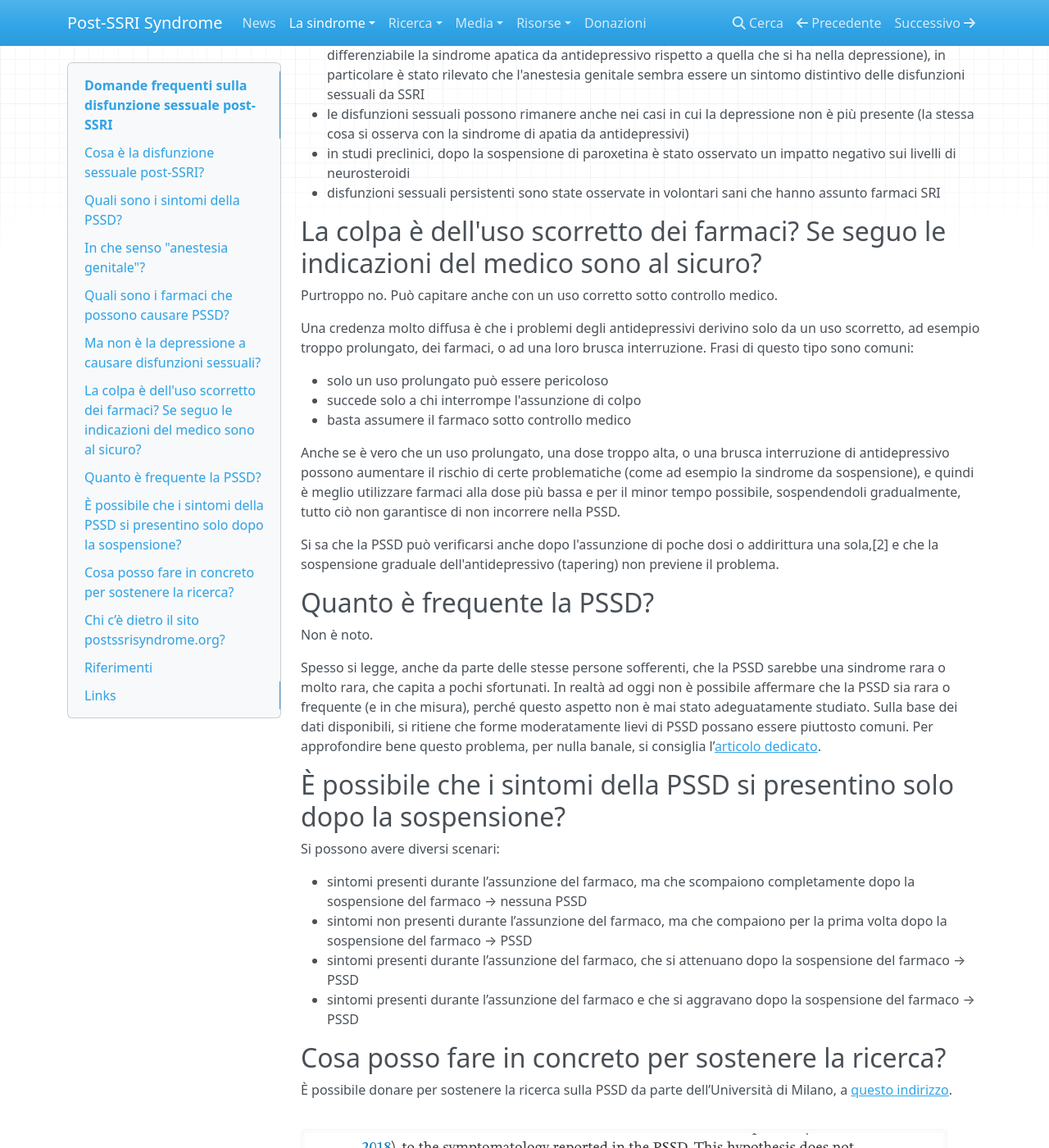
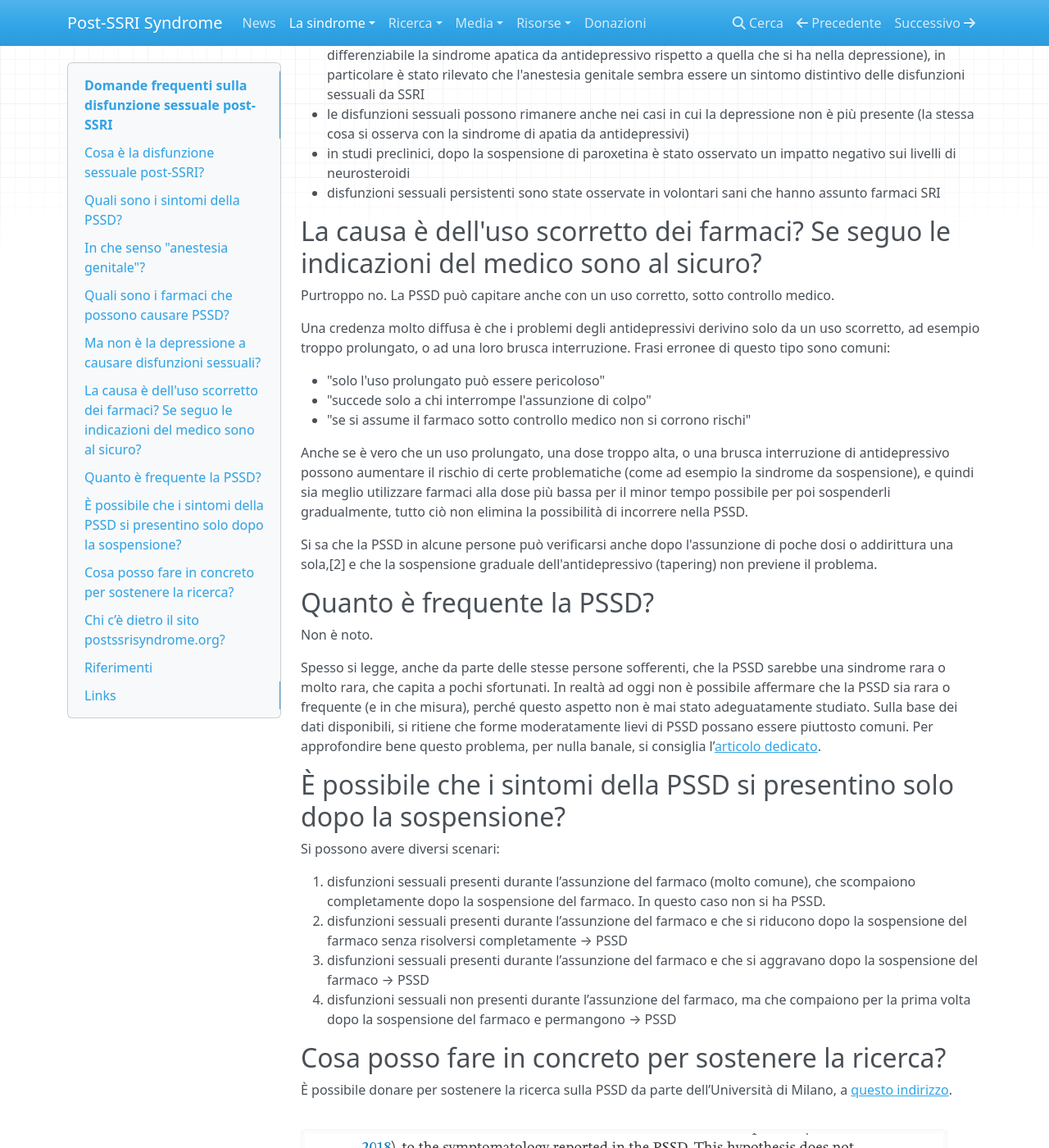
Before and after one commit to postssrisyndrome/windmill, an MkDocs documentation site: the page built from docs/la-sindrome/faq.md, in a window 1280 px wide and 1400 px high, scrolled down 1616 px. Shown: the whole window at 82% size. Built offline with MkDocs 1.6.1, drawn with Linux system fonts in a browser that asks for light colours; nearby versions of some CDN libraries; some of the changed text lies outside the part shown.

Commit message:
faq.md: estensione, sviluppo, fix

```diff
--- a/docs/la-sindrome/faq.md
+++ b/docs/la-sindrome/faq.md
@@ -60,23 +60,24 @@ in particolare è stato rilevato che l'anestesia genitale sembra essere un sinto
 * in studi preclinici, dopo la sospensione di paroxetina è stato osservato un impatto negativo sui livelli di neurosteroidi
 * disfunzioni sessuali persistenti sono state osservate in volontari sani che hanno assunto farmaci SRI
 
-## La colpa è dell'uso scorretto dei farmaci? Se seguo le indicazioni del medico sono al sicuro?
+## La causa è dell'uso scorretto dei farmaci? Se seguo le indicazioni del medico sono al sicuro?
 
-Purtroppo no. Può capitare anche con un uso corretto sotto controllo medico.
+Purtroppo no. La PSSD può capitare anche con un uso corretto, sotto controllo medico.
 
-Una credenza molto diffusa è che i problemi degli antidepressivi derivino solo da un uso scorretto, ad esempio troppo prolungato, dei farmaci, o ad una loro brusca interruzione.
-Frasi di questo tipo sono comuni:
+Una credenza molto diffusa è che i problemi degli antidepressivi derivino solo da un uso scorretto, ad esempio troppo prolungato, o ad una loro brusca interruzione.
+Frasi erronee di questo tipo sono comuni:
 
-* solo un uso prolungato può essere pericoloso
-* succede solo a chi interrompe l'assunzione di colpo
-* basta assumere il farmaco sotto controllo medico
+* "solo l'uso prolungato può essere pericoloso"
+* "succede solo a chi interrompe l'assunzione di colpo"
+* "se si assume il farmaco sotto controllo medico non si corrono rischi"
 
 Anche se è vero che un uso prolungato, una dose troppo alta, o una brusca interruzione di antidepressivo possono aumentare il rischio di certe problematiche
 (come ad esempio la sindrome da sospensione),
-e quindi è meglio utilizzare farmaci alla dose più bassa e per il minor tempo possibile, sospendendoli gradualmente,
-tutto ciò non garantisce di non incorrere nella PSSD.
+e quindi sia meglio utilizzare farmaci alla dose più bassa per il minor tempo possibile per poi sospenderli gradualmente,
+tutto ciò non elimina la possibilità di incorrere nella PSSD.
 
-Si sa che la PSSD può verificarsi anche dopo l'assunzione di poche dosi o addirittura una sola,[2] e che la sospensione graduale dell'antidepressivo (tapering) non previene il problema.
+Si sa che la PSSD in alcune persone può verificarsi anche dopo l'assunzione di poche dosi o addirittura una sola,[2]
+e che la sospensione graduale dell'antidepressivo (tapering) non previene il problema.
 
 ## Quanto è frequente la PSSD?
 
@@ -91,10 +92,10 @@ Per approfondire bene questo problema, per nulla banale, si consiglia l’[artic
 
 Si possono avere diversi scenari:
 
-* sintomi presenti durante l’assunzione del farmaco, ma che scompaiono completamente dopo la sospensione del farmaco → nessuna PSSD
-* sintomi non presenti durante l’assunzione del farmaco, ma che compaiono per la prima volta dopo la sospensione del farmaco → PSSD
-* sintomi presenti durante l’assunzione del farmaco, che si attenuano dopo la sospensione del farmaco → PSSD
-* sintomi presenti durante l’assunzione del farmaco e che si aggravano dopo la sospensione del farmaco → PSSD
+1. disfunzioni sessuali presenti durante l’assunzione del farmaco (molto comune), che scompaiono completamente dopo la sospensione del farmaco. In questo caso non si ha PSSD.
+2. disfunzioni sessuali presenti durante l’assunzione del farmaco e che si riducono dopo la sospensione del farmaco senza risolversi completamente → PSSD
+3. disfunzioni sessuali presenti durante l’assunzione del farmaco e che si aggravano dopo la sospensione del farmaco → PSSD
+4. disfunzioni sessuali non presenti durante l’assunzione del farmaco, ma che compaiono per la prima volta dopo la sospensione del farmaco e permangono → PSSD
 
 ## Cosa posso fare in concreto per sostenere la ricerca?
 
```
Also changed, not shown: other parts of docs/la-sindrome/faq.md (+1 -1 lines).
